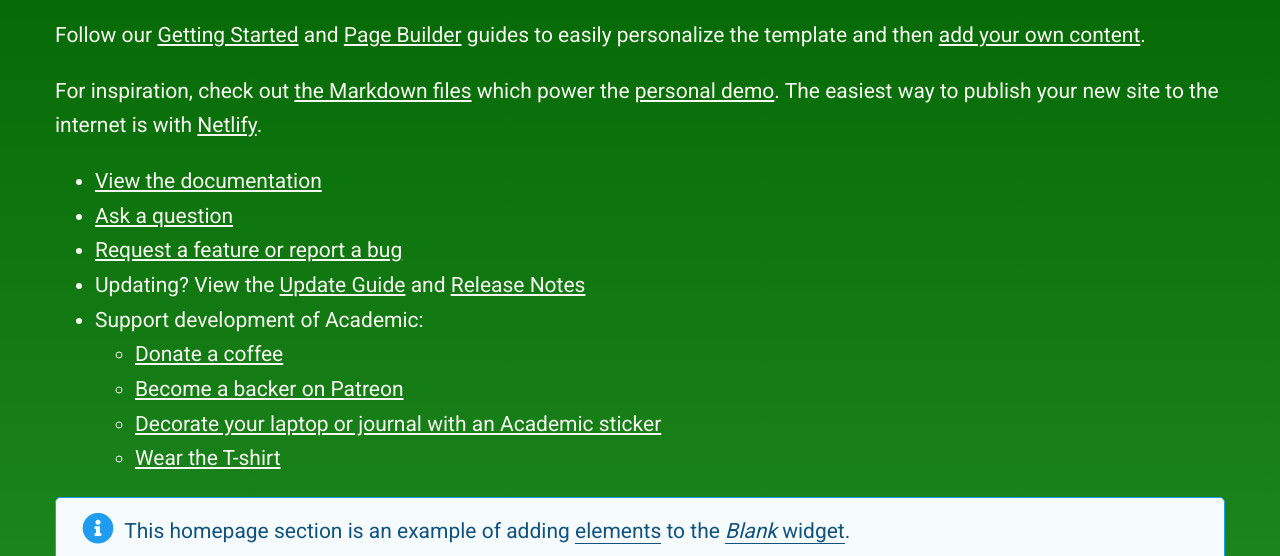
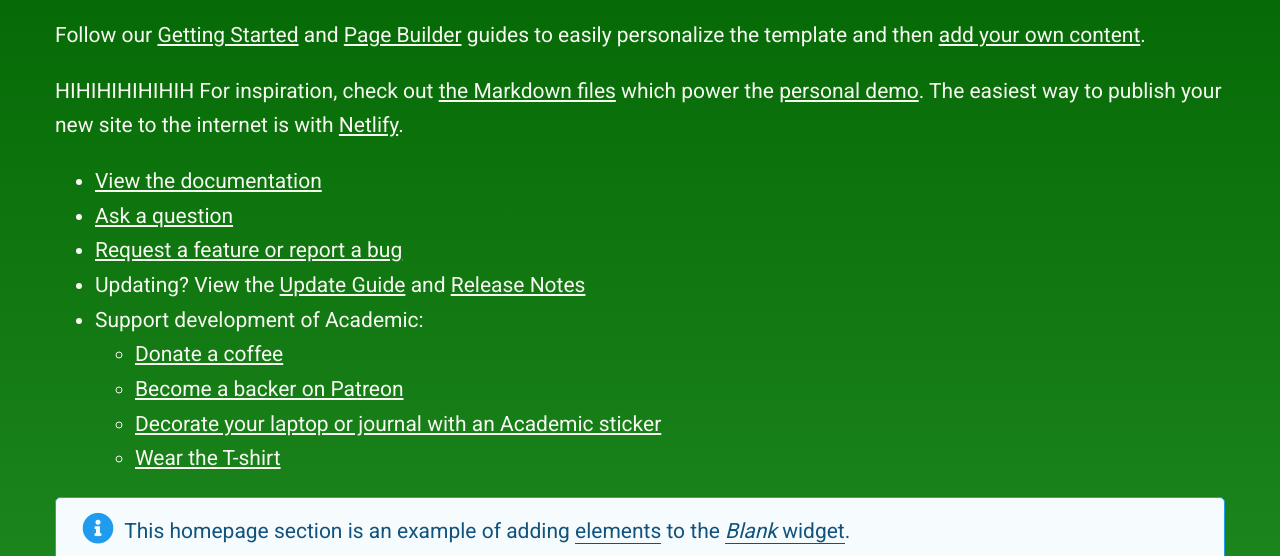
Before and after one commit to bdfrost/bdfrost.github.io, a plain HTML site: page index.html in a window 1280 px wide. Shown: the part 218-774 px from the top of the page. Drawn offline with nearby package versions, Linux system fonts and the light colour scheme; some packages are replaced by stand-ins of ours; some icons are missing.

Commit message:
testing theme

```diff
--- a/index.html
+++ b/index.html
@@ -610,7 +610,7 @@
 <a href="https://sourcethemes.com/academic/docs/get-started/" target="_blank" rel="noopener">Getting Started</a> and
 <a href="https://sourcethemes.com/academic/docs/widgets/" target="_blank" rel="noopener">Page Builder</a> guides to easily personalize the template and then
 <a href="https://sourcethemes.com/academic/docs/managing-content/" target="_blank" rel="noopener">add your own content</a>.</p>
-<p>For inspiration, check out
+<p>HIHIHIHIHIHIH For inspiration, check out
 <a href="https://sourcethemes.com/academic/docs/install/#demo-content" target="_blank" rel="noopener">the Markdown files</a> which power the
 <a href="https://academic-demo.netlify.com/" target="_blank" rel="noopener">personal demo</a>. The easiest way to publish your new site to the internet is with
 <a href="https://sourcethemes.com/academic/docs/deployment/" target="_blank" rel="noopener">Netlify</a>.</p>
```
